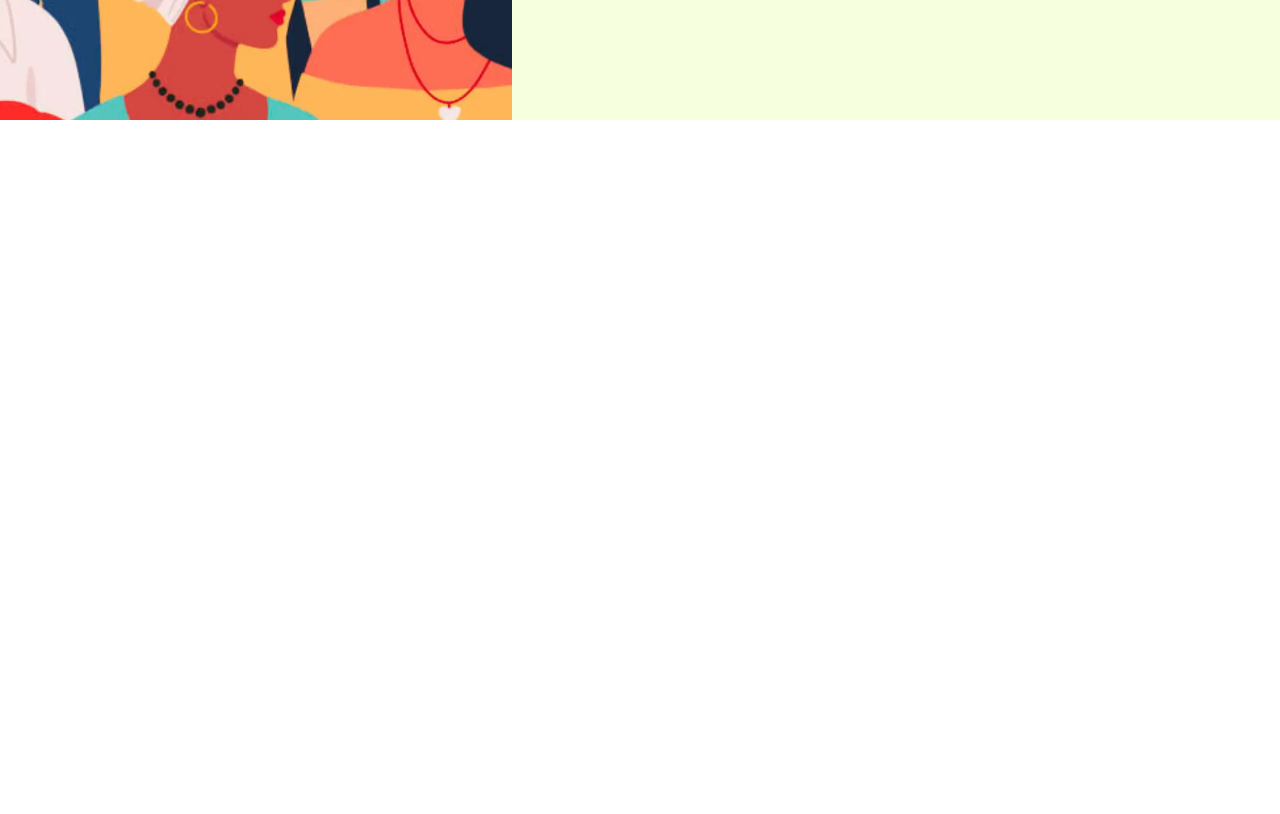
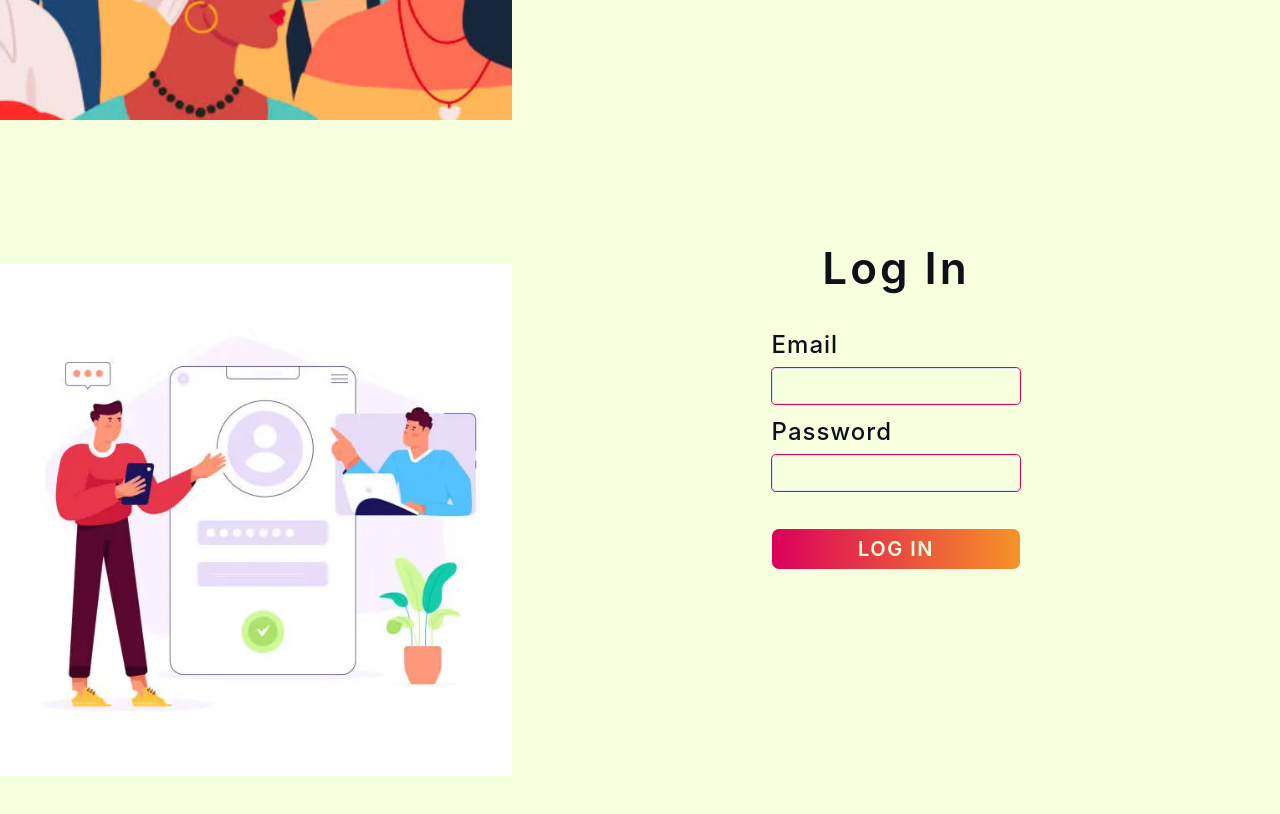
Before and after one commit to aditya-464/mern_social_media, a React (Create React App) app in the folder client/: page /welcome in a window 1280 px wide. Shown: the part 680-1494 px from the top of the page. Before the commit the page ends 800 px from the top, so only its background shows below. Built offline with nearby package versions, Linux system fonts and the light colour scheme.

Commit message:
Login form created

```diff
--- a/client/src/App.js
+++ b/client/src/App.js
@@ -1,13 +1,13 @@
-import { EmptyButton } from "components/EmptyButton";
-import { FillButton } from "components/FillButton";
+import { LoginForm } from "components/LoginForm";
+import { LoginPage } from "pages/LoginPage";
 import { WelcomePage } from "pages/WelcomePage.jsx";
 
 function App() {
   return (
     <>
     <WelcomePage></WelcomePage>
-    {/* <EmptyButton name="log in" fs="h5" pd="2rem"></EmptyButton>
-    <FillButton name="sign up" fs="h5" pd="2rem"></FillButton> */}
+    <LoginPage></LoginPage>
+    {/* <LoginForm width="35%"></LoginForm> */}
     </>
   );
 }
--- a/client/src/components/EmptyButton.jsx
+++ b/client/src/components/EmptyButton.jsx
@@ -2,12 +2,13 @@ import { Button } from '@chakra-ui/react';
 import React from 'react'
 
 export const EmptyButton = (props) => {
-    const { fs, pd, name } = props;
+    const { fs, pd, name, width } = props;
 
     return (
         <>
             <Button
-                background={"linear-gradient(white, white) padding-box, linear-gradient(90deg, rgba(219,0,91,1) 0%, rgba(247,147,39,1) 100%, rgba(247,147,39,1) 100%)"}
+                width={width}
+                background={"linear-gradient(#F6FFDE, #F6FFDE) padding-box, linear-gradient(90deg, rgba(219,0,91,1) 0%, rgba(247,147,39,1) 100%, rgba(247,147,39,1) 100%)"}
                 border={"2.5px solid transparent"}
                 borderRadius={"10px"}
                 fontSize={fs}
--- a/client/src/components/FillButton.jsx
+++ b/client/src/components/FillButton.jsx
@@ -2,10 +2,11 @@ import { Button } from '@chakra-ui/react'
 import React from 'react'
 
 export const FillButton = (props) => {
-    const { fs, pd, name } = props;
+    const { fs, pd, name, width } = props;
     return (
         <>
             <Button
+                width={width}
                 background={"linear-gradient(90deg, rgba(219,0,91,1) 0%, rgba(247,147,39,1) 100%, rgba(247,147,39,1) 100%)"}
                 borderRadius={"7px"}
                 fontSize={fs}
--- /dev/null
+++ b/client/src/components/LoginForm.jsx
@@ -0,0 +1,49 @@
+import { FormControl, FormLabel, Input } from '@chakra-ui/react'
+import React from 'react'
+import { FillButton } from './FillButton'
+
+export const LoginForm = (props) => {
+    return (
+        <>
+            <form style={{ width: props.width, padding: "1rem", margin: "auto" }}>
+                <FormControl marginBottom={"1rem"}>
+                    <FormLabel
+                        fontSize={"h4"}
+                        letterSpacing={"1px"}
+                        marginBottom={"2%"}>
+                        Email
+                    </FormLabel>
+                    <Input
+                        name='email'
+                        fontSize={"h5"}
+                        padding={"0.5rem"}
+                        height={"5%"}
+                        outline={"1px solid #DB005B"}
+                        _focus={{
+                            outline: "1px solid blue"
+                        }}></Input>
+                </FormControl>
+                <FormControl >
+                    <FormLabel
+                        fontSize={"h4"}
+                        letterSpacing={"1px"}
+                        marginBottom={"2%"}>
+                        Password
+                    </FormLabel>
+                    <Input
+                        type='password'
+                        name='password'
+                        fontSize={"h5"}
+                        padding={"0.5rem"}
+                        height={"5%"}
+                        outline={"1px solid #DB005B"}
+                        marginBottom={"15%"}
+                        _focus={{
+                            outline: "1px solid blue"
+                        }}></Input>
+                </FormControl>
+                <FillButton name="log in" fs="h5" pd="2rem" width="100%"></FillButton>
+            </form>
+        </>
+    )
+}
--- a/client/src/index.js
+++ b/client/src/index.js
@@ -5,14 +5,45 @@ import App from './App';
 import { ChakraProvider } from '@chakra-ui/react'
 import { BrowserRouter } from "react-router-dom"
 import theme from 'theme.js';
+import authReducer from "./state";
+import { configureStore } from "@reduxjs/toolkit";
+import { Provider } from "react-redux";
+import {
+  persistStore,
+  persistReducer,
+  FLUSH,
+  REHYDRATE,
+  PAUSE,
+  PERSIST,
+  PURGE,
+  REGISTER,
+} from "redux-persist";
+import storage from "redux-persist/lib/storage";
+import { PersistGate } from "redux-persist/integration/react";
+
+const persistConfig = { key: "root", storage, version: 1 };
+const persistedReducer = persistReducer(persistConfig, authReducer);
+const store = configureStore({
+  reducer: persistedReducer,
+  middleware: (getDefaultMiddleware) =>
+    getDefaultMiddleware({
+      serializableCheck: {
+        ignoredActions: [FLUSH, REHYDRATE, PAUSE, PERSIST, PURGE, REGISTER],
+      },
+    }),
+});
 
 const root = ReactDOM.createRoot(document.getElementById('root'));
 root.render(
   <BrowserRouter>
     <React.StrictMode>
-      <ChakraProvider theme={theme}>
-        <App />
-      </ChakraProvider>
+      <Provider store={store}>
+        <PersistGate loading={null} persistor={persistStore(store)}>
+          <ChakraProvider theme={theme}>
+            <App />
+          </ChakraProvider>
+        </PersistGate>
+      </Provider>
     </React.StrictMode>
   </BrowserRouter>
 );
--- a/client/src/pages/LoginPage.jsx
+++ b/client/src/pages/LoginPage.jsx
@@ -0,0 +1,59 @@
+import React from 'react'
+import loginPageImage from "../assets/login-register.webp"
+import { Box, Flex, Img, Text } from '@chakra-ui/react'
+import { LoginForm } from 'components/LoginForm'
+import { FillButton } from 'components/FillButton'
+
+export const LoginPage = () => {
+  return (
+    <>
+        <Flex className="login-page-container"
+        width={"100vw"}
+        height={"100vh"}
+        bgColor={"primaryLight"}>
+        <Box className="login-image-container"
+          width={"40%"}
+          height={"100%"}
+          display={"flex"}
+          justifyContent={"center"}
+          alignItems={"center"}>
+          <Img src={loginPageImage}>
+          </Img>
+        </Box>
+        <Box className="login-text-container"
+          width={"60%"}
+          height={"100%"}
+          color={"secondaryDark"}>
+          <Box className='login-text-content'
+            width={"70%"}
+            margin={"auto"}
+            marginTop={"15%"}
+            >
+            <Box className='welcome-text'
+              textAlign={"center"}>
+              <Text
+                fontSize={"h2"}
+                fontWeight={600}
+                letterSpacing={"3px"}
+                marginBottom={"3%"}
+                >
+                Log In
+              </Text>
+
+              <LoginForm width="50%"></LoginForm>
+
+            </Box>
+
+            <Flex className='welcome-text-buttons'
+              width={"60%"}
+              margin={"auto"}
+              marginTop={"7%"}
+              justifyContent={"space-around"}
+              alignItems={"center"}>
+            </Flex>
+          </Box>
+        </Box>
+      </Flex>
+    </>
+  )
+}
--- a/client/src/pages/WelcomePage.jsx
+++ b/client/src/pages/WelcomePage.jsx
@@ -52,8 +52,8 @@ export const WelcomePage = () => {
               marginTop={"10%"}
               justifyContent={"space-around"}
               alignItems={"center"}>
-              <EmptyButton name="log in" fs="h5" pd="2rem"></EmptyButton>
-              <FillButton name="sign up" fs="h5" pd="2.1rem"></FillButton>
+              <EmptyButton name="log in" fs="h5" pd="2rem" width="40%"></EmptyButton>
+              <FillButton name="sign up" fs="h5" pd="2.1rem" width="40%"></FillButton>
             </Flex>
           </Box>
         </Box>
```
